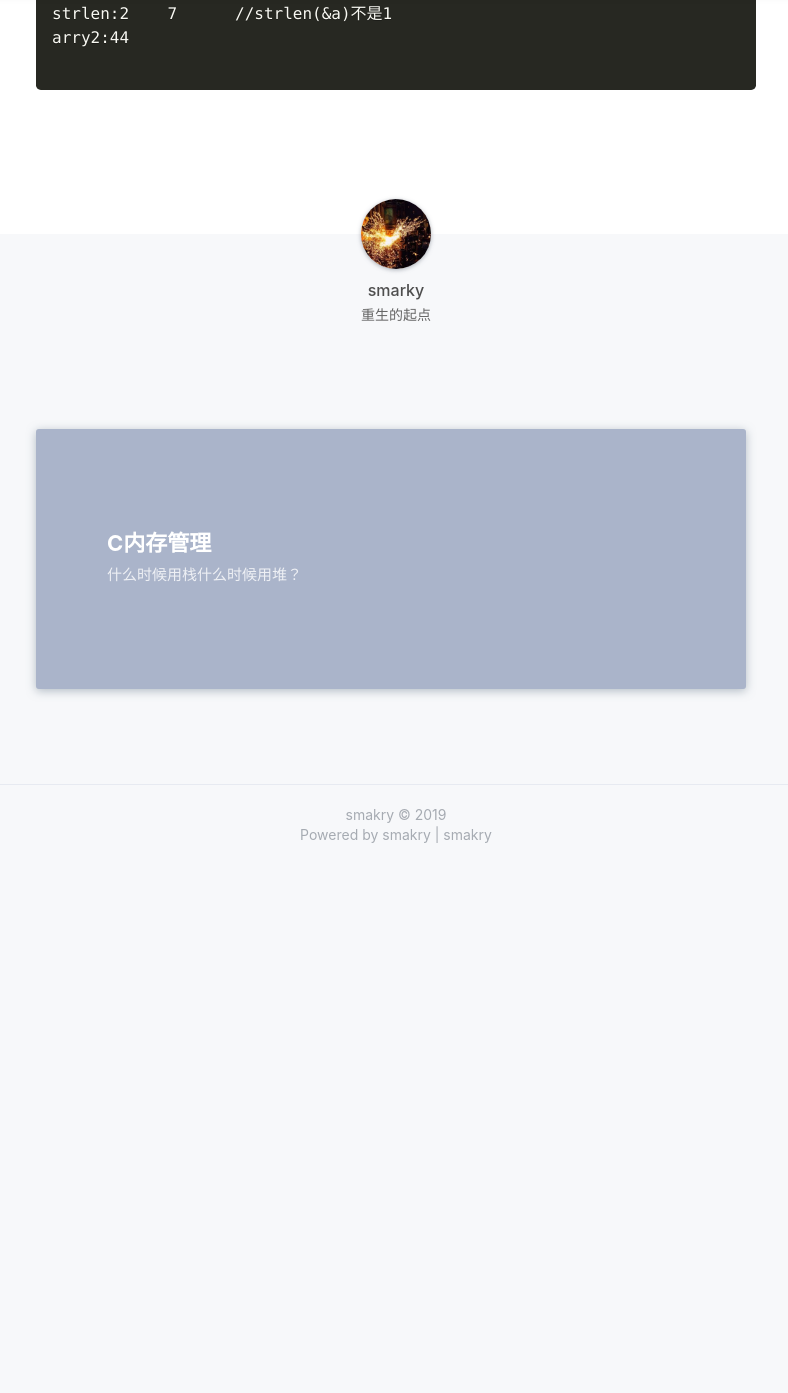
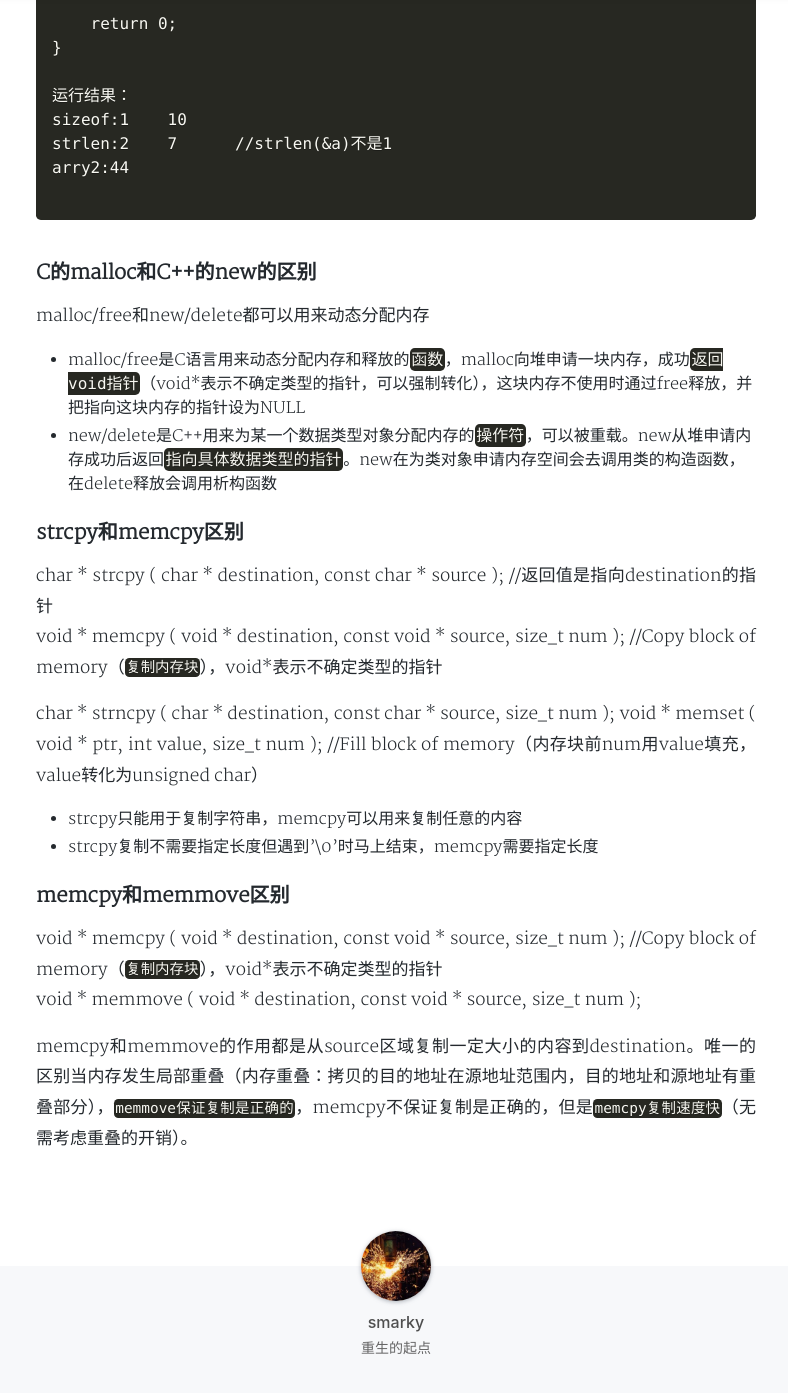
Before and after one commit to smakry/smakry.github.io, a Jekyll site: the page built from _posts/2019-09-19-程序问题整合.md, in a window 1280 px wide and 1400 px high, scrolled down 9286 px. Shown: the top 1393 px of the window, without its empty margins (244-1032 px from the left). Built offline with Jekyll 4.4.1, drawn with Linux system fonts in a browser that asks for light colours; nearby versions of some CDN libraries; comment, search, counter and statistics services are not loaded; a style sheet for code colours, icons or effects is not loaded; before the commit the page ends 10151 px from its top, so only the background shows below that; some of the changed text lies outside the part shown.

Commit message:
program problem

````diff
--- a/_posts/2019-09-19-程序问题整合.md
+++ b/_posts/2019-09-19-程序问题整合.md
@@ -21,6 +21,9 @@ tags: 笔记
 - [C++多态的概念和实现机制](#list_9)
 - [堆栈的区别](#list_10)
 - [sizeof和strlen区别](#list_11)
+- [C的malloc和C++的new的区别](#list_12)
+- [strcpy和memcpy区别](#list_13)
+- [memcpy和memmove区别](#list_14)
 
 ---
 
@@ -307,7 +310,9 @@ int main(){
 
 ### <span id = "list_11"></span>sizeof和strlen的区别
 
-- sizeof是操作符，strlen是库函数
+size_t strlen ( const char * str );
+
+- sizeof是`操作符`，strlen是库函数
 - sizeof的参数可以是数据类型也可以是变量；而strlen只能是以'\0'结尾的字符串作为参数（以参数的值为首地址，`遇到第一个'\0'的长度`）
 - 编译器在`编译的时候`就计算出了sizeof的结果，sizeof计算的是数据类型占内存的大小；strlen是在`运行的时候`才能算出，计算的是字符串的长度
 - 数据传递给sizeof不会退化；传递给strlen会退化为指针（`strlen是函数，函数形参里面的数据会退化为指针`）
@@ -338,3 +343,27 @@ strlen:2	7      //strlen(&a)不是1
 arry2:44
 
 ```
+
+### <span id = "list_12"></span>C的malloc和C++的new的区别
+
+malloc/free和new/delete都可以用来动态分配内存
+- malloc/free是C语言用来动态分配内存和释放的`函数`，malloc向堆申请一块内存，成功`返回void指针`（void*表示不确定类型的指针，可以强制转化），这块内存不使用时通过free释放，并把指向这块内存的指针设为NULL
+- new/delete是C++用来为某一个数据类型对象分配内存的`操作符`，可以被重载。new从堆申请内存成功后返回`指向具体数据类型的指针`。new在为类对象申请内存空间会去调用类的构造函数，在delete释放会调用析构函数
+
+### <span id = "list_13"></span>strcpy和memcpy区别
+
+char * strcpy ( char * destination, const char * source ); //返回值是指向destination的指针
+void * memcpy ( void * destination, const void * source, size_t num ); //Copy block of memory（`复制内存块`），void*表示不确定类型的指针
+
+char * strncpy ( char * destination, const char * source, size_t num );
+void * memset ( void * ptr, int value, size_t num ); //Fill block of memory（内存块前num用value填充，value转化为unsigned char）
+
+- strcpy只能用于复制字符串，memcpy可以用来复制任意的内容
+- strcpy复制不需要指定长度但遇到'\0'时马上结束，memcpy需要指定长度
+
+### <span id = "list_14"></span>memcpy和memmove区别
+
+void * memcpy ( void * destination, const void * source, size_t num ); //Copy block of memory（`复制内存块`），void*表示不确定类型的指针
+void * memmove ( void * destination, const void * source, size_t num );
+
+memcpy和memmove的作用都是从source区域复制一定大小的内容到destination。唯一的区别当内存发生局部重叠（内存重叠：拷贝的目的地址在源地址范围内，目的地址和源地址有重叠部分），`memmove保证复制是正确的`，memcpy不保证复制是正确的，但是`memcpy复制速度快`（无需考虑重叠的开销）。
````
Also changed, not shown: _posts/2019-09-18-C内存管理.md (+5 -5 lines).
